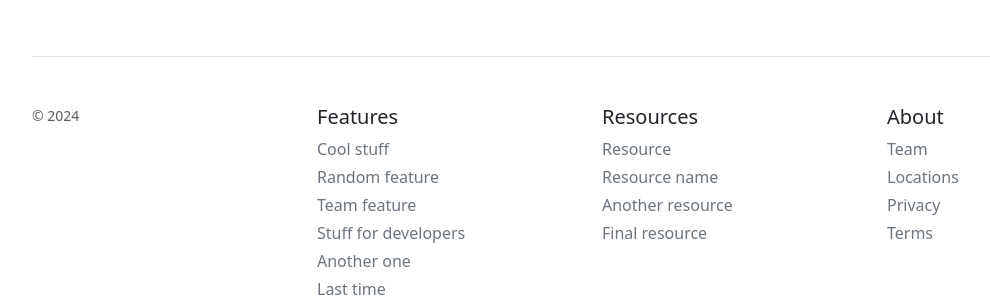
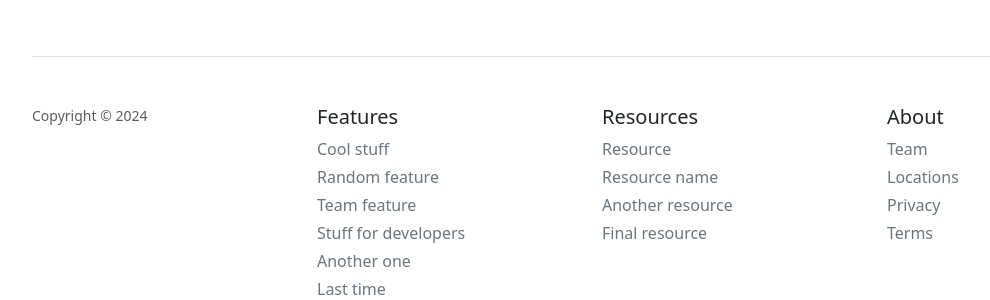
Before and after one commit to Sparki-Fluffy/tasksite, a Django app: page / in a window 1280 px wide. Shown: the part 1033-1333 px from the top of the page, without its empty margins (50-1040 px from the left). Run offline with Django 4.2, Linux system fonts and the light colour scheme.

Commit message:
Add copyright word before &copy; in footer.html.

```diff
--- a/philharmonic/main/templates/main/footer.html
+++ b/philharmonic/main/templates/main/footer.html
@@ -1,7 +1,7 @@
 <footer class="pt-4 my-md-5 pt-md-5 border-top">
   <div class="row">
     <div class="col-12 col-md">
-      <small class="d-block mb-3 text-body-secondary">&copy; 2024</small>
+      <small class="d-block mb-3 text-body-secondary">Copyright &copy; 2024</small>
     </div>
     <div class="col-6 col-md">
       <h5>Features</h5>
```
